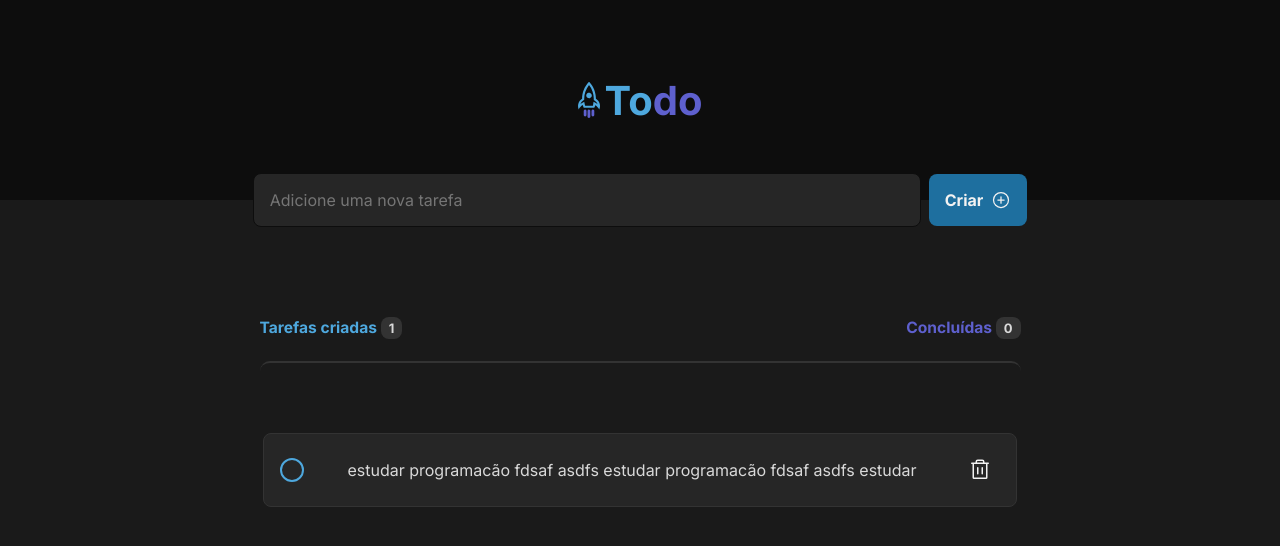
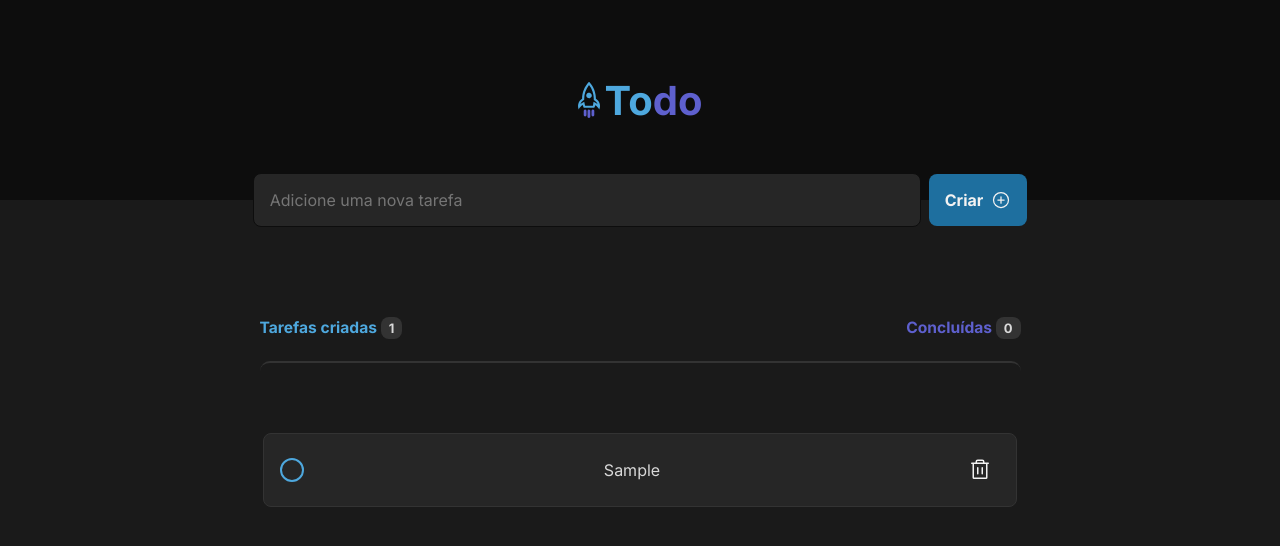
Before and after one commit to marcelllombm/Challenges-Rocketseat, a React (Vite) app in the folder 01-fundamentos-reactjs/: page / in a window 1280 px wide. Both pictures are taken after typing "Sample" into the empty fields and a click on the button "Criar". Shown: the top 546 px of the page. Built offline with nearby package versions, Linux system fonts and the light colour scheme.

Commit message:
feat(TodoList): creating function delete

```diff
--- a/01-fundamentos-reactjs/src/components/Task.tsx
+++ b/01-fundamentos-reactjs/src/components/Task.tsx
@@ -1,14 +1,24 @@
 import { Trash } from "@phosphor-icons/react";
 import styles from "./Task.module.css";
 
-export function Task() {
+interface TaskProps {
+  task: {
+    id: string;
+    task: string;
+    marked: boolean;
+  };
+  onDeleteTask: (id: string) => void;
+}
+export function Task({ task, onDeleteTask }: TaskProps) {
   return (
     <div className={styles.content}>
       <input type="checkbox" />
-      <p>
-        estudar programacão fdsaf asdfs estudar programacão fdsaf asdfs estudar
-      </p>
-      <button className={styles.deleteButton} title="Deletar tarefa">
+      <p>{task.task}</p>
+      <button
+        className={styles.deleteButton}
+        onClick={() => onDeleteTask(task.id)}
+        title="Deletar tarefa"
+      >
         <Trash size={24} />
       </button>
     </div>
--- a/01-fundamentos-reactjs/src/components/TodoList.tsx
+++ b/01-fundamentos-reactjs/src/components/TodoList.tsx
@@ -41,6 +41,11 @@ export function TodoList() {
     setTaskChange("");
   }
 
+  function handleDeleteTask(id: string) {
+    const currentList = taskContent.filter((task) => task.id !== id);
+    setTaskContent(currentList);
+  }
+
   return (
     <main className={styles.container}>
       <form onSubmit={handleCreateNewTask} className={styles.form}>
@@ -69,7 +74,15 @@ export function TodoList() {
             zeroListing
           ) : (
             <>
-              <Task />
+              {taskContent.map((taskList) => {
+                return (
+                  <Task
+                    key={taskList.id}
+                    task={taskList}
+                    onDeleteTask={handleDeleteTask}
+                  />
+                );
+              })}
             </>
           )}
         </div>
```
